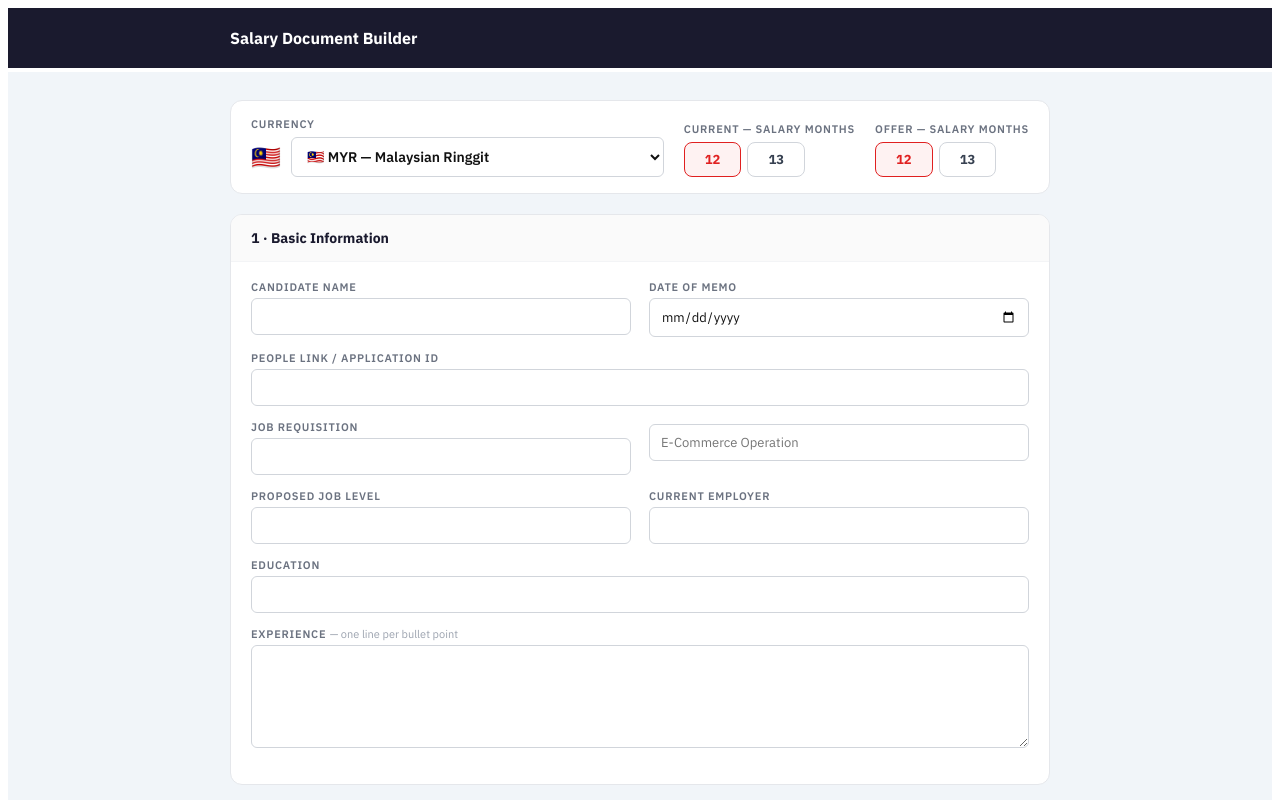
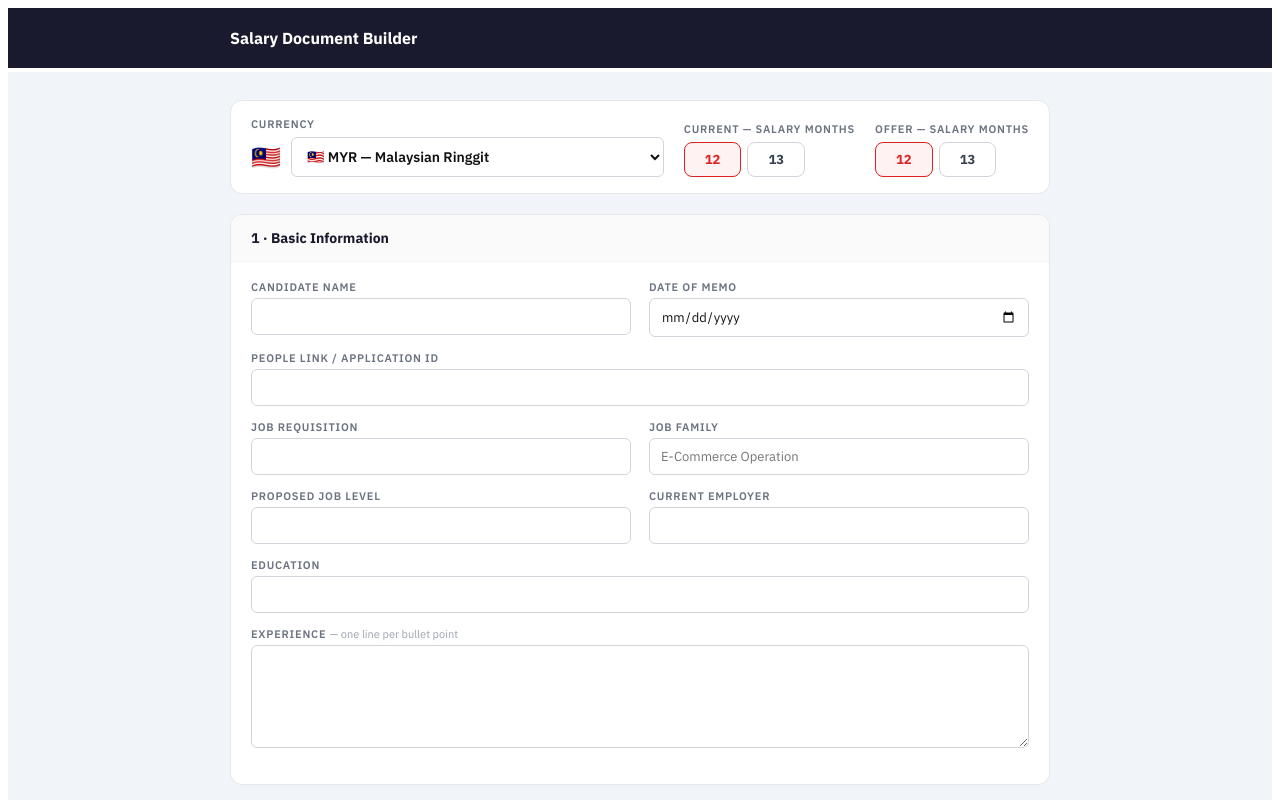
Before and after one commit to MKCFSEA/salary-document-generator, a React (Vite) app in the folder salary-memo/: page / in a window 1280 px wide. Shown: the top 800 px of the page. Built offline with nearby package versions, Linux system fonts and the light colour scheme.

Commit message:
Update App.jsx

```diff
--- a/salary-memo/src/App.jsx
+++ b/salary-memo/src/App.jsx
@@ -586,7 +586,7 @@ export default function App() {
           <Field label="People Link / Application ID" value={peopleLink} onChange={setPeopleLink} />
           <Grid>
             <Field label="Job Requisition" value={jobTitle} onChange={setJobTitle} />
-            <Field llabel="Job Family" placeholder="E-Commerce Operation" value={jobFamily} onChange={setJobFamily} />
+            <Field label="Job Family" placeholder="E-Commerce Operation" value={jobFamily} onChange={setJobFamily} />
           </Grid>
           <Grid>
             <Field label="Proposed Job Level" value={jobLevel} onChange={setJobLevel} />
```
